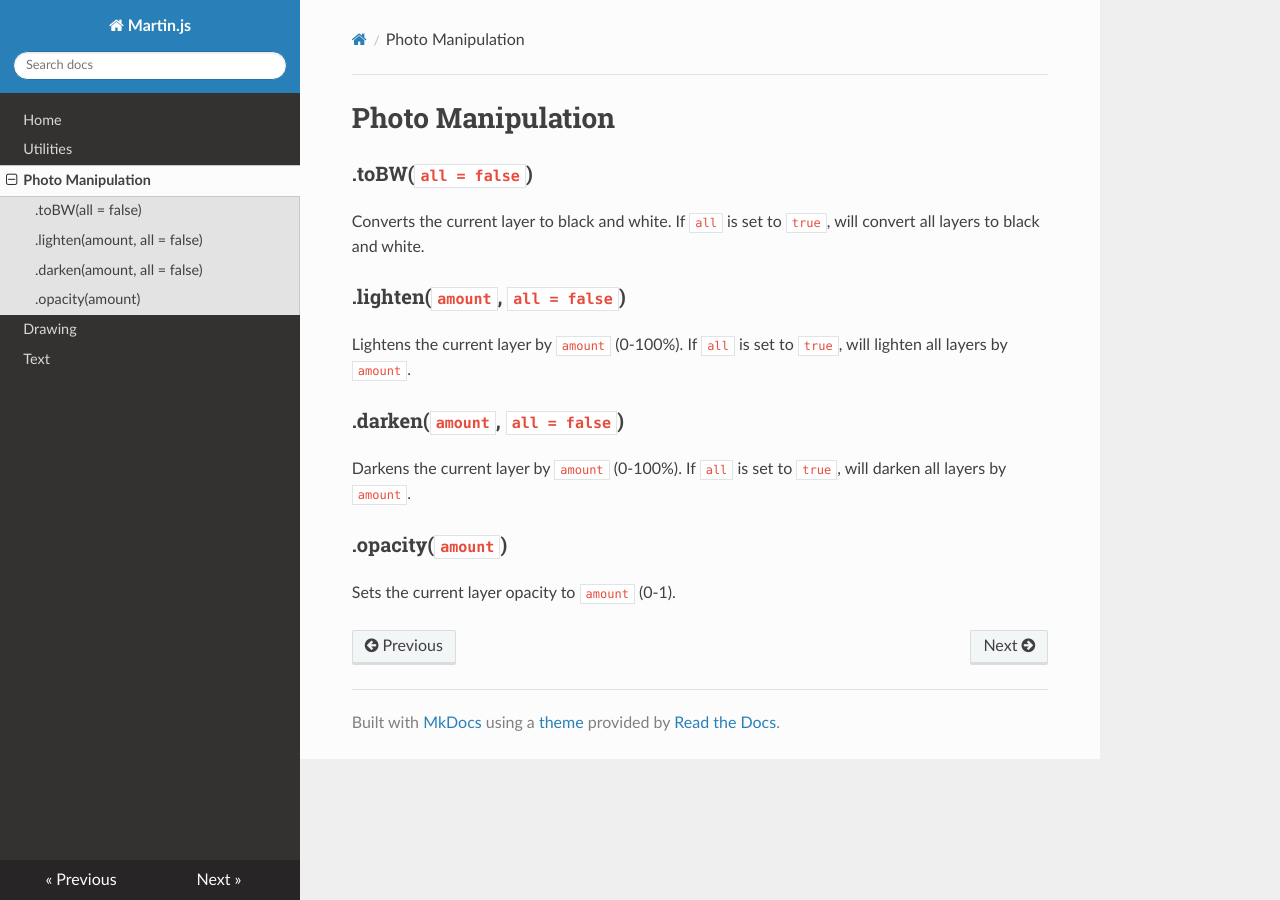
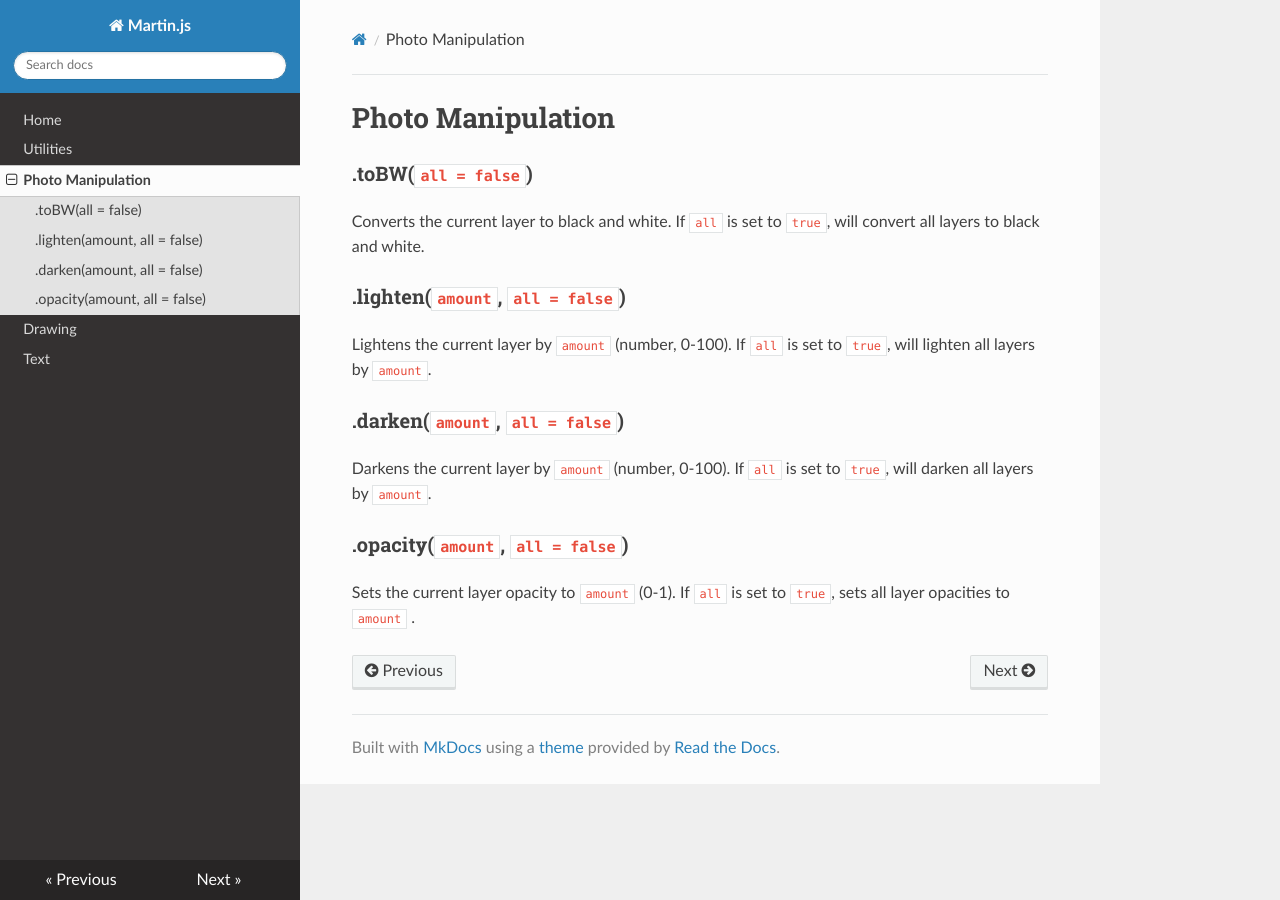
Before and after one commit to scottpdo/martinjs, an MkDocs documentation site: the page built from docs/photos.md, in a window 1280 px wide. Built offline with MkDocs 1.6.1, drawn with Linux system fonts in a browser that asks for light colours; nearby versions of some CDN libraries; old or Windows-style settings are respelled for this version of MkDocs.

Commit message:
add `all` to some methods, killed .fade()

```diff
--- a/docs/photos.md
+++ b/docs/photos.md
@@ -6,12 +6,12 @@ Converts the current layer to black and white. If `all` is set to `true`, will c
 
 ### .lighten(`amount`, `all = false`)
 
-Lightens the current layer by `amount` (0-100%). If `all` is set to `true`, will lighten all layers by `amount`.
+Lightens the current layer by `amount` (number, 0-100). If `all` is set to `true`, will lighten all layers by `amount`.
 
 ### .darken(`amount`, `all = false`)
 
-Darkens the current layer by `amount` (0-100%). If `all` is set to `true`, will darken all layers by `amount`.
+Darkens the current layer by `amount` (number, 0-100). If `all` is set to `true`, will darken all layers by `amount`.
 
-### .opacity(`amount`)
+### .opacity(`amount`, `all = false`)
 
-Sets the current layer opacity to `amount` (0-1).
+Sets the current layer opacity to `amount` (0-1). If `all` is set to `true`, sets all layer opacities to `amount` .
--- a/index.html
+++ b/index.html
@@ -46,6 +47,7 @@
             endY: '50%'
         })
         .width('75%', true)
+
         //.height(200, true)
         // hit "m" to increase gradient
         /* var opacity = 1;
```
Also changed, not shown: other parts of index.html (+2 -1 lines), site/index.html, 2 other files.
